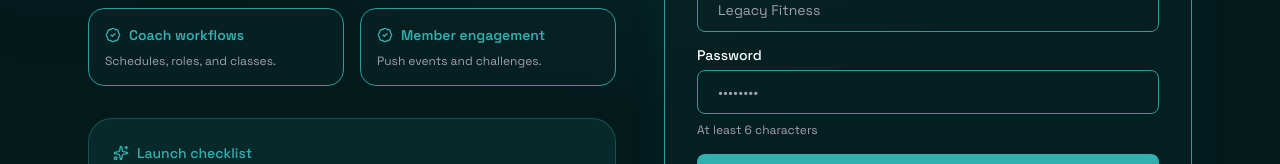
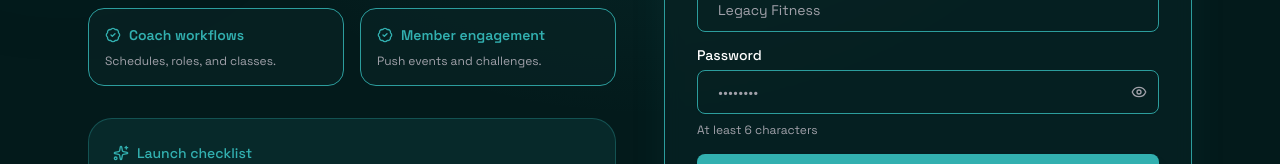
Before and after one commit to FitnessGH/fitness-gh-frontend, a Next.js app: page /apply in a window 1280 px wide. Shown: the part 528-692 px from the top of the page. Built offline with nearby package versions, Linux system fonts and the light colour scheme.

Commit message:
update: added eye icon to password section.

```diff
--- a/app/(base)/(auth)/apply/page.tsx
+++ b/app/(base)/(auth)/apply/page.tsx
@@ -6,7 +6,7 @@
 import { Card } from '@ui/card';
 import { Input } from '@ui/input';
 import { Label } from '@ui/label';
-import { BadgeCheck, Dumbbell, Sparkles } from 'lucide-react';
+import { BadgeCheck, Dumbbell, Eye, EyeOff, Sparkles } from 'lucide-react';
 import { useRouter } from 'next/navigation';
 import { useState } from 'react';
 
@@ -22,6 +22,7 @@
 export default function ApplyPage() {
   const [isLoading, setIsLoading] = useState(false);
   const [error, setError] = useState('');
+  const [showPassword, setShowPassword] = useState(false);
   const [signupData, setSignupData] = useState<SignupData>({
     name: '',
     email: '',
@@ -189,14 +190,29 @@
 
             <div className="space-y-2">
               <Label htmlFor="password">Password</Label>
+              <div className="relative">
                 <Input
                   id="password"
-                type="password"
+                  type={showPassword ? 'text' : 'password'}
                   placeholder="••••••••"
                   value={signupData.password}
                   onChange={(e) => handleChange('password', e.target.value)}
                   disabled={isLoading}
+                  className="pr-10"
                 />
+                <button
+                  type="button"
+                  onClick={() => setShowPassword(!showPassword)}
+                  className="absolute right-3 top-1/2 transform -translate-y-1/2 text-muted-foreground hover:text-foreground transition-colors"
+                  disabled={isLoading}
+                >
+                  {showPassword ? (
+                    <EyeOff className="w-4 h-4" />
+                  ) : (
+                    <Eye className="w-4 h-4" />
+                  )}
+                </button>
+              </div>
               <p className="text-xs text-muted-foreground">
                 At least 6 characters
               </p>
```
Also changed, not shown: 1 other file (tests, documents, lock files or other folders). Lines whose indentation alone changed are shown as unchanged.
